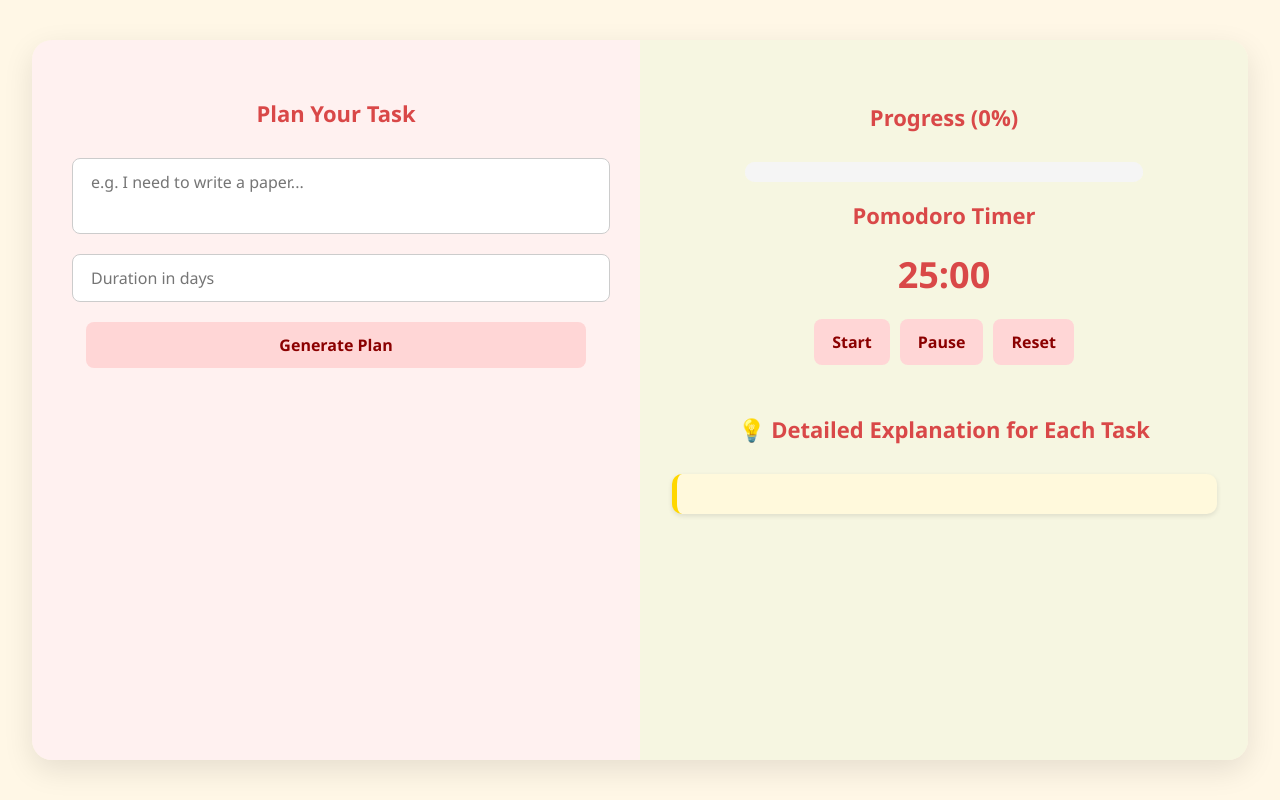
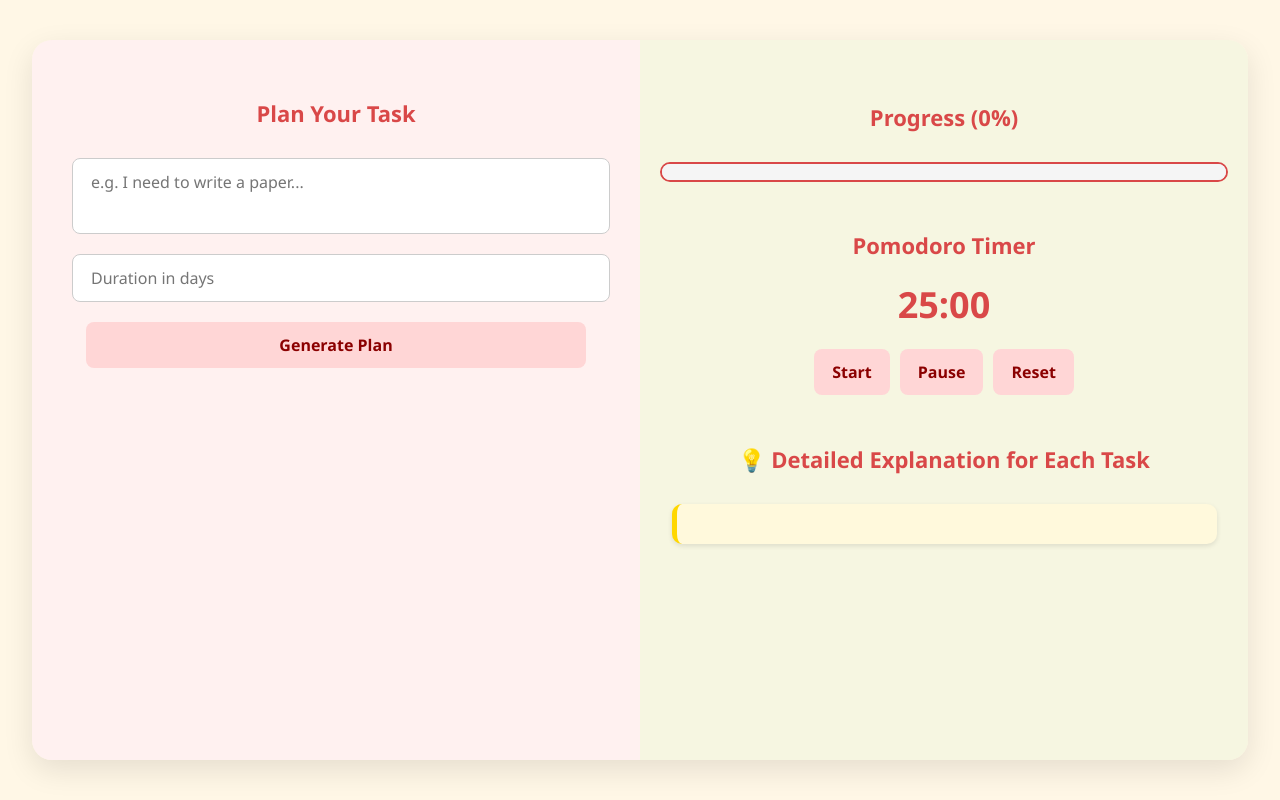
Before and after one commit to amirafiq24/hackpsu25, a plain HTML site: page index.html in a window 1280 px wide. Drawn offline with nearby package versions, Linux system fonts and the light colour scheme.

Commit message:
pls be final

```diff
--- a/index.html
+++ b/index.html
@@ -197,11 +197,13 @@
     }
 
     #progressBar {
-      width: 70%;
+      width: 100%;
       height: 20px;
       border-radius: 10px;
       margin-top: 10px;
       background-color: #f5f5f5;
+      margin-bottom: 30px;
+      border: 2px solid #D94848;
     }
 
     #timer {
```
